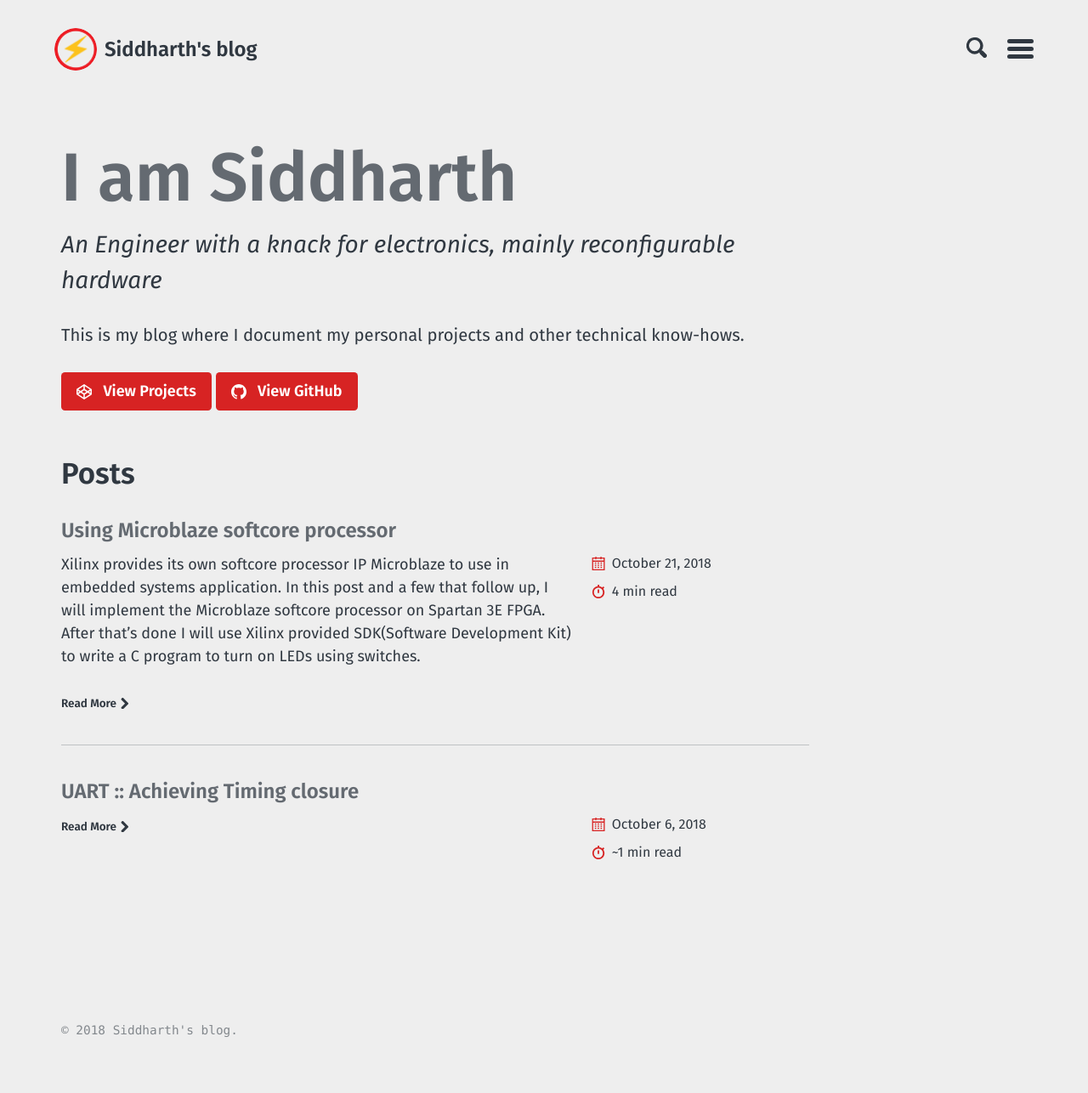
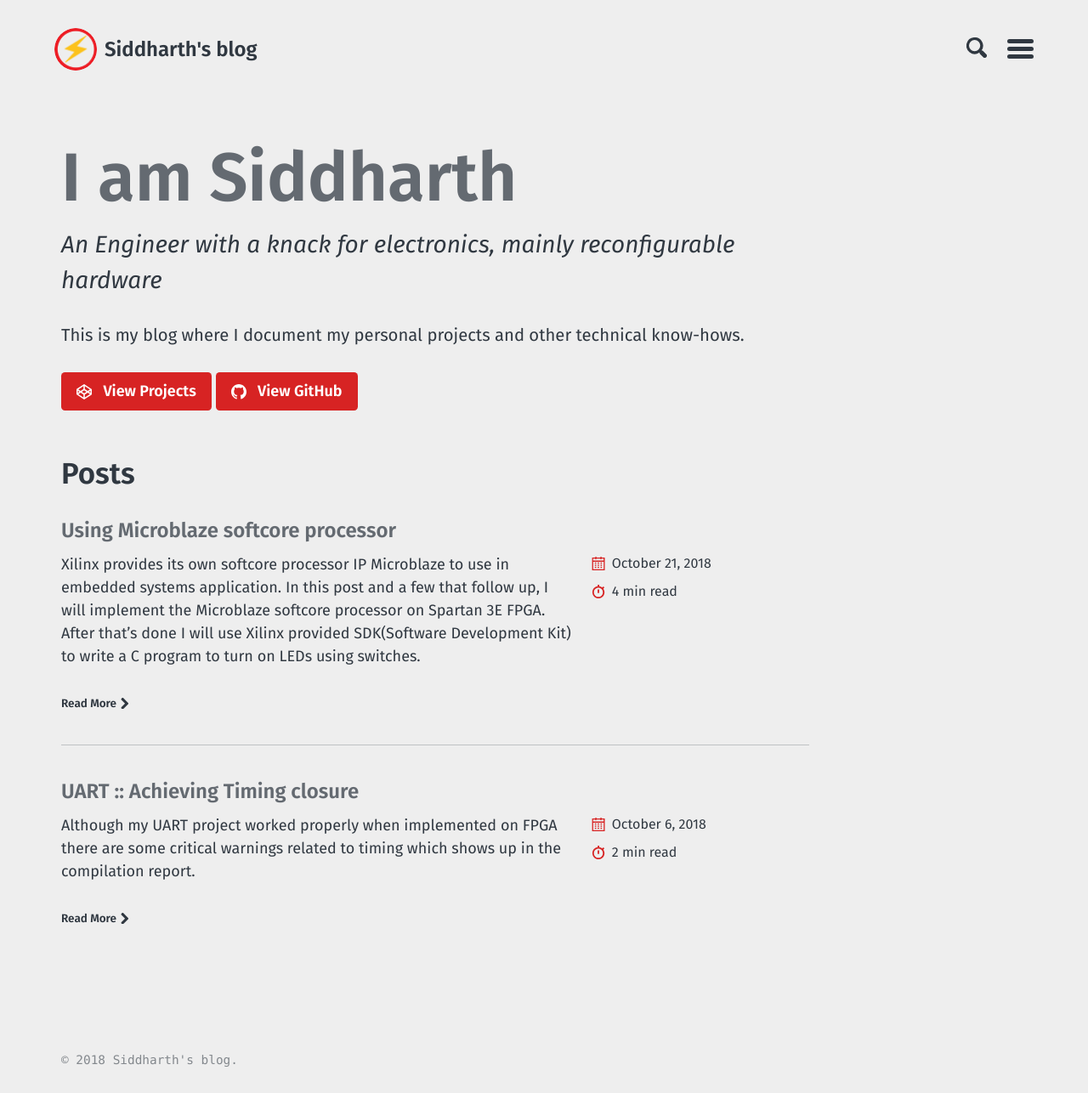
Before and after one commit to siddharth-pro/gitSiddharth.github.io, a Jekyll site: the page built from index.md, in a window 1280 px wide. Shown: the whole page at 85% size. Built offline with Jekyll 4.4.1, drawn with Linux system fonts in a browser that asks for light colours; before the commit the page ends 1251 px from its top, so only the background shows below that; some of the changed lines change nothing that is shown.

Commit message:
Update 2018-10-06-uart-achieving-timing-closure.markdown

```diff
--- a/_posts/2018-10-06-uart-achieving-timing-closure.markdown
+++ b/_posts/2018-10-06-uart-achieving-timing-closure.markdown
@@ -3,3 +3,77 @@
 title: "UART :: Achieving Timing closure"
 date: "2018-10-06"
 ---
+
+Although my UART project worked properly when implemented on FPGA there are some critical warnings related to timing which shows up in the compilation report.
+
+![Step 1](/assets/images/UART_timing/Step1.png)
+
+The contents in red indicates timing violations that have occured. There are unconstrained paths associated with some input and output ports.
+
+![Step 2](/assets/images/UART_timing/Step2.png)
+
+Also it can be seen that the setup slack is -3.975. Negative slack is undesirable as it means the timing requirements are not met. Here setup slack is negative, therefore setup timing requirements are not met.
+
+We need to account for this timing violations by performing timing analysis. For Altera FPGAs this can be done by using TimeQuest Timing Analyzer.
+
+![Step 3](/assets/images/UART_timing/Step3.png)
+
+I started by creating new Timing Netlist with Post-fit, Slow-corner delay model with Speed grade of 8. The FPGA I use is of speed grade 8.
+
+After creating the netlist, under Task pane, Report All Summaries and Report Unconstrained Paths is clicked. This will show all the timing violations and unconstrained paths.
+
+![Step 4](/assets/images/UART_timing/Step4.png)
+
+Creating Slack Histogram shows the negative slack in red indicating timing violation. This is more evident from the Timing Report below.
+
+![Step 5](/assets/images/UART_timing/Step5.png)
+
+This clearly shows that setup slack is negative (violated) and also shows the Data Arrival Path and Data Required Path. The setup slack can be improved by creating a clock constraint.
+
+![Step 6](/assets/images/UART_timing/Step6.png)
+
+I created a Clock constraint with same period as the FPGA clock i.e 20ns. After the Clock constraint is created the timing netlist is updated.
+
+![Step 7](/assets/images/UART_timing/Step7.png)
+
+The Slack Histogram now shows all the timing in blue meaning there is no setup violation which can be further confirmed from the timing report.
+
+![Step 8](/assets/images/UART_timing/Step8.png)
+
+But the Unconstrained Paths is still red and setup and hold values are not zero. This can be solved by setting delays for input and output ports.
+
+![Step 9](/assets/images/UART_timing/Step1.png)
+
+For the input ports I set the maximum delay of 3ns and minimum delay of 2ns.
+
+![Step 10](/assets/images/UART_timing/Step10.png)
+
+Similary for the output ports the maximum delay is set to 2ns and minimum delay as 1ns.
+
+![Step 11](/assets/images/UART_timing/Step11.png)
+
+After setting up the input and output delays, the timing netlist is updated again. Now looking at the Unconstrained paths there are zero Setup and Hold values.
+
+![Step 12](/assets/images/UART_timing/Step12.png)
+
+Also note the changes in the Slack Histogram.
+
+![Step 13](/assets/images/UART_timing/Step13.png)
+
+The Setup slack is now 8.406 which reduced from 15.025 after adding input and output delays.
+
+![Step 14](/assets/images/UART_timing/Step14.png)
+
+After doing all the necessary analysis and obtaining timing closure, the SDC file must be saved.
+
+![Step 15](/assets/images/UART_timing/Step15.png)
+
+The design is recompiled again and it can be seen contents that there are no timing violations occured.
+
+![Step 16](/assets/images/UART_timing/Step16.png)
+
+Setup Slack is positive
+
+![Step 17](/assets/images/UART_timing/Step17.png)
+
+and zero Unconstrained paths...
```
